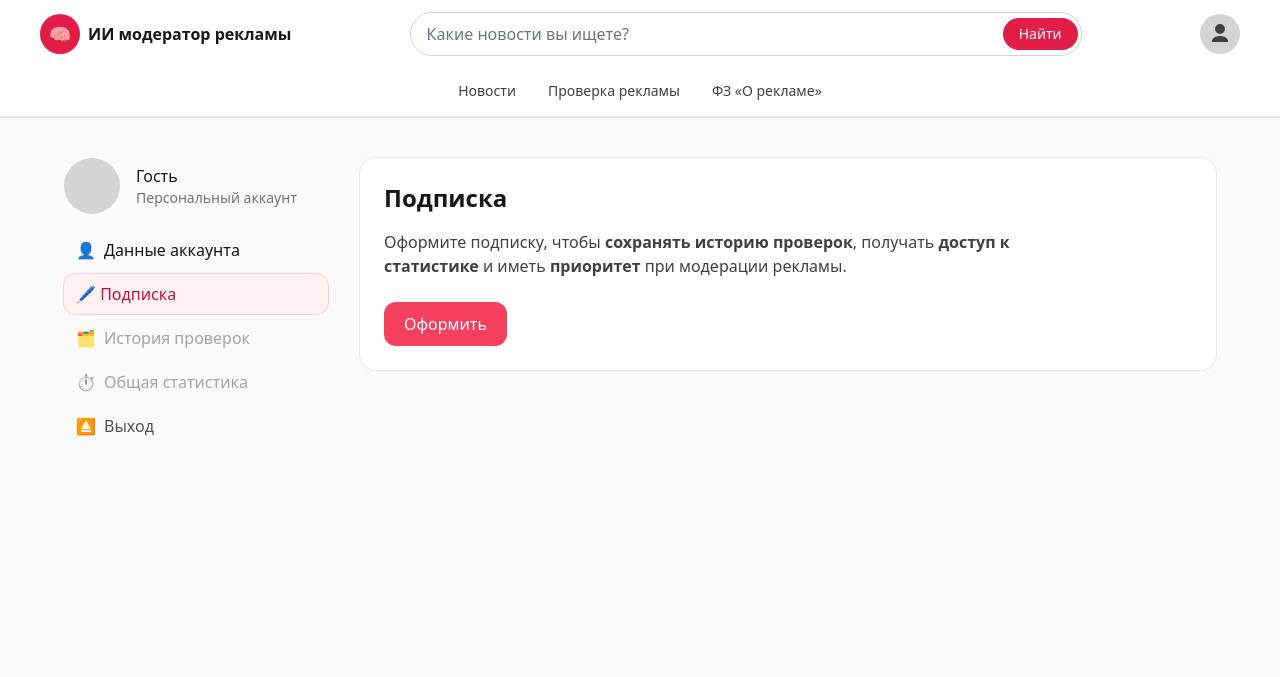
After one commit to YrWaifu/Consultant, a FastAPI app: page /v2/account/subscription in a window 1280 px wide. The commit adds this page. Shown: the top 677 px of the page. Run offline with FastAPI, Linux system fonts and the light colour scheme; style sheets or scripts are compiled from the project's sources; some libraries are stand-ins or nearby versions.

Commit message:
on subscribe page error

```diff
--- /dev/null
+++ b/backend/app/templates/components/account_tabs.html
@@ -0,0 +1,37 @@
+{# expects: tab ('profile'|'subscription'|'history'|'stats'), account dict #}
+<aside class="flex flex-col h-full min-h-[60vh] space-y-4">
+    <div class="flex items-center gap-4">
+        <div class="w-14 h-14 rounded-full bg-neutral-300 overflow-hidden">
+            {% if account['avatar_url'] %}
+            <img src="{{ account['avatar_url'] }}" alt="avatar" class="w-full h-full object-cover" />
+            {% endif %}
+        </div>
+        <div>
+            <div class="font-medium">{{ account['last_name'] or 'Гость' }}</div>
+            <div class="text-sm text-neutral-500">Персональный аккаунт</div>
+        </div>
+    </div>
+
+    <nav class="space-y-1 mt-2">
+        <a href="{{ url_for('web_v2_account') }}"
+            class="block rounded-xl px-3 py-2 {{ 'bg-rose-50 text-rose-700 ring-1 ring-rose-200' if tab=='profile' else 'hover:bg-neutral-50' }}">
+            <span class="inline-flex items-center gap-2"><span>👤</span> Данные аккаунта</span>
+        </a>
+
+        <a href="{{ url_for('web_v2_account_subscription') }}"
+            class="block rounded-xl px-3 py-2 {{ 'bg-rose-50 text-rose-700 ring-1 ring-rose-200' if tab=='subscription' else 'hover:bg-neutral-50' }}">
+            <span class="inline-flex items-center gap-2">🖊️ Подписка</span>
+        </a>
+        <span class="block rounded-xl px-3 py-2 cursor-not-allowed text-neutral-400">
+            <span class="inline-flex items-center gap-2"><span>🗂️</span> История проверок</span>
+        </span>
+        <span class="block rounded-xl px-3 py-2 cursor-not-allowed text-neutral-400">
+            <span class="inline-flex items-center gap-2"><span>⏱️</span> Общая статистика</span>
+        </span>
+
+        {# Выход — такой же пункт, без прижатия вниз #}
+        <a href="#" class="block rounded-xl px-3 py-2 hover:bg-neutral-50 text-neutral-600">
+            <span class="inline-flex items-center gap-2"><span>⏏️</span> Выход</span>
+        </a>
+    </nav>
+</aside>
--- a/backend/app/templates/components/header.html
+++ b/backend/app/templates/components/header.html
@@ -15,9 +15,14 @@
             </div>
 
             <!-- Аватар: кликабельный, с небольшим правым отступом -->
-            <a href="{{ url_for('web_v2_account') }}" class="block mr-2">
-                <div class="h-10 w-10 rounded-full bg-neutral-200 flex items-center justify-center text-neutral-600">👤
-                </div>
+            <a href="{{ url_for('web_v2_account') }}" class="shrink-0">
+                <span class="inline-flex items-center justify-center w-10 h-10 rounded-full bg-neutral-300">
+                    <!-- твоя иконка/аватар как было -->
+                    <svg class="w-6 h-6 text-neutral-700" viewBox="0 0 24 24" fill="currentColor">
+                        <path
+                            d="M12 12a5 5 0 1 0-5-5 5 5 0 0 0 5 5Zm0 2c-4.418 0-8 2.239-8 5v1h16v-1c0-2.761-3.582-5-8-5Z" />
+                    </svg>
+                </span>
             </a>
         </div>
     </div>
--- /dev/null
+++ b/backend/app/templates/pages/account_subscription_v2.html
@@ -0,0 +1,73 @@
+{% extends "layouts/base_v2.html" %}
+{% set active = None %}
+
+{% block content %}
+<div class="max-w-7xl mx-auto px-4 sm:px-6 lg:px-8 py-4">
+    <div class="grid grid-cols-12 gap-8">
+        <!-- Левое меню -->
+        <div class="col-span-12 md:col-span-3">
+            {% include "components/account_tabs.html" with context %}
+        </div>
+
+        <!-- Контент -->
+        <div class="col-span-12 md:col-span-9">
+            <div class="bg-white rounded-2xl p-6 shadow-sm ring-1 ring-neutral-200/70">
+                {% if not sub %}
+                <h1 class="text-2xl font-semibold mb-4">Подписка</h1>
+                <p class="text-neutral-700 max-w-2xl">
+                    Оформите подписку, чтобы <b>сохранять историю проверок</b>,
+                    получать <b>доступ к статистике</b> и иметь <b>приоритет</b> при модерации рекламы.
+                </p>
+
+                <form method="post" action="{{ url_for('web_v2_subscribe_start') }}" class="mt-6">
+                    <button
+                        class="inline-flex items-center px-5 py-2.5 rounded-xl bg-rose-500 text-white hover:bg-rose-600">
+                        Оформить
+                    </button>
+                </form>
+                {% else %}
+                <div class="flex items-start justify-between flex-wrap gap-4">
+                    <div>
+                        <h1 class="text-2xl font-semibold">Подписка активна</h1>
+                        <div class="mt-1 text-neutral-600">
+                            Тариф: <b>{{ sub.plan }}</b> · Стоимость: {{ sub.price }}
+                        </div>
+                        <div class="text-neutral-600">
+                            Следующее списание: <b>{{ sub.renews_at }}</b>
+                        </div>
+                    </div>
+                    <span class="inline-flex items-center px-3 py-1 rounded-full bg-green-100 text-green-700 text-sm">
+                        ● Активна
+                    </span>
+                </div>
+
+                <div class="mt-6 grid sm:grid-cols-2 gap-4">
+                    <div class="rounded-xl border border-neutral-200 p-4">
+                        <div class="text-neutral-500 text-sm">Лимит проверок в месяц</div>
+                        <div class="mt-1 text-xl font-semibold">
+                            {{ sub.used }} / {{ sub.quota_month }}
+                        </div>
+                    </div>
+                    <div class="rounded-xl border border-neutral-200 p-4">
+                        <div class="text-neutral-500 text-sm">Приоритет очереди</div>
+                        <div class="mt-1 text-xl font-semibold">Высокий</div>
+                    </div>
+                </div>
+
+                <div class="mt-6 flex flex-wrap gap-3">
+                    <form method="post" action="{{ url_for('web_v2_subscribe_cancel') }}">
+                        <button class="px-4 py-2 rounded-xl bg-neutral-100 hover:bg-neutral-200">
+                            Отменить
+                        </button>
+                    </form>
+                    <button class="px-4 py-2 rounded-xl border border-neutral-200 text-neutral-700 cursor-not-allowed"
+                        title="Заглушка">
+                        Изменить способ оплаты
+                    </button>
+                </div>
+                {% endif %}
+            </div>
+        </div>
+    </div>
+</div>
+{% endblock %}
```
Also changed, not shown: backend/app/routers/web.py (+47 -1 lines), backend/app/services/account_stub.py (added, +88 -0 lines), backend/app/templates/pages/account_profile_v2.html (added, +61 -0 lines).
